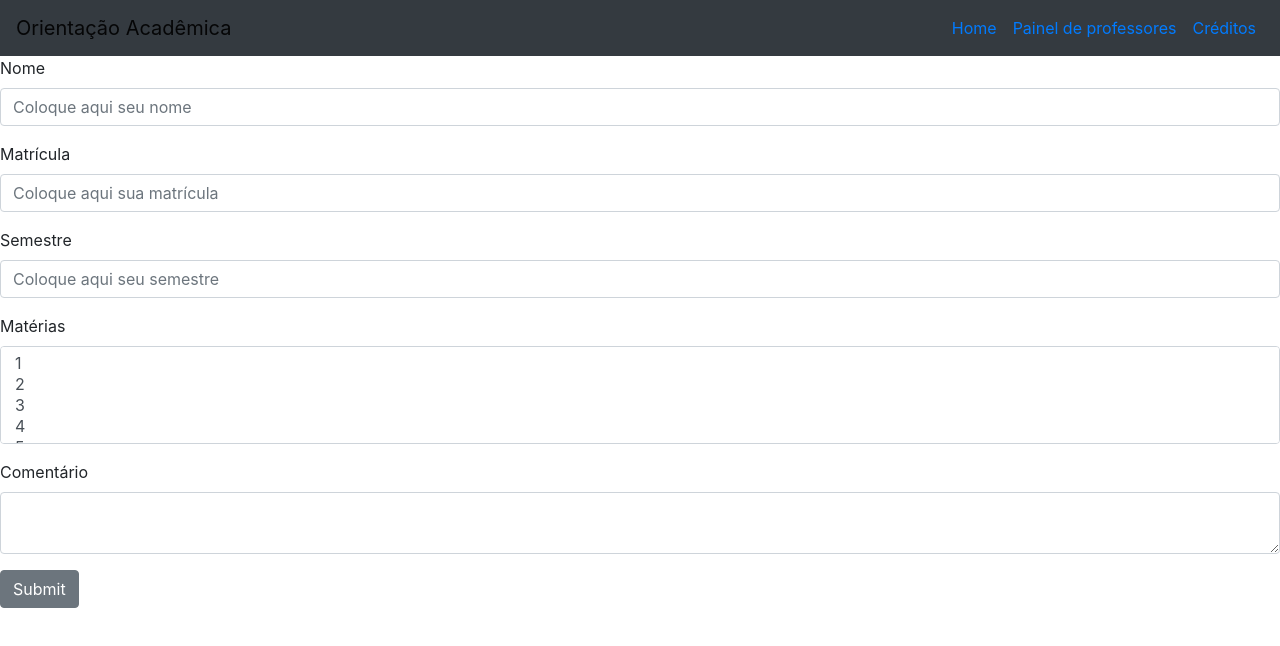
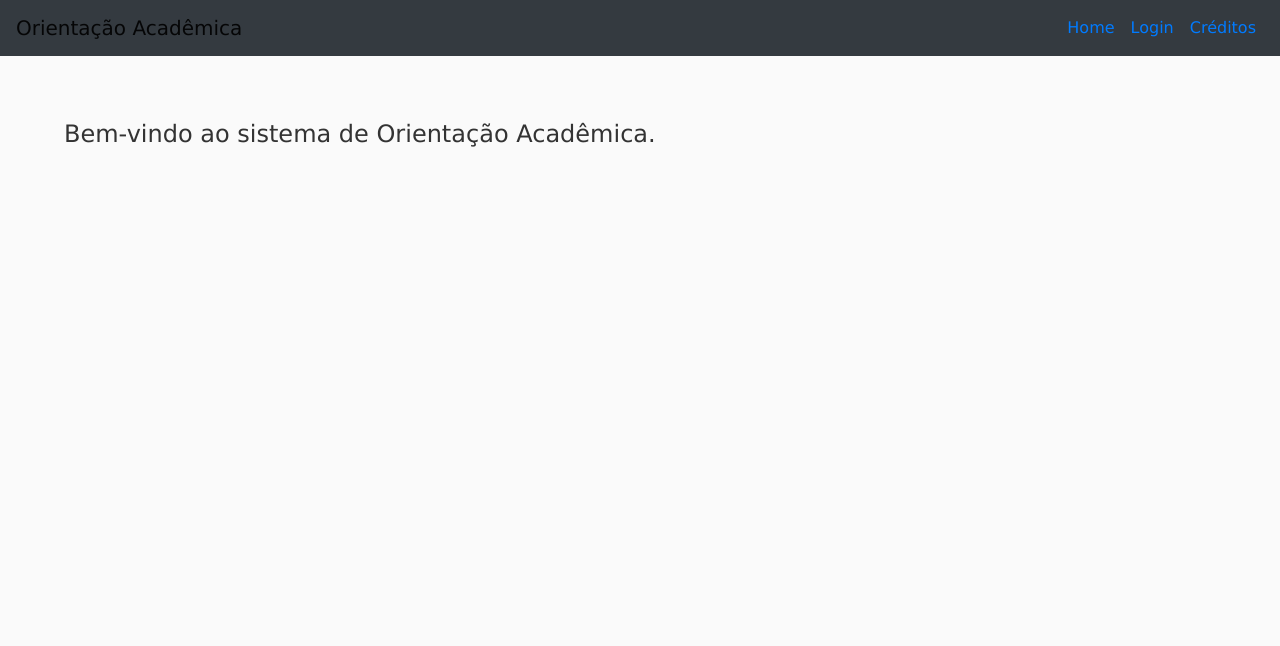
Before and after one commit to caiovinisl/orientacao-academica, a React (Create React App) app: page / in a window 1280 px wide. Shown: the top 646 px of the page. Built offline with nearby package versions, Linux system fonts and the light colour scheme.

Commit message:
ajustes no front

```diff
--- a/src/App.js
+++ b/src/App.js
@@ -35,8 +35,8 @@ function App() {
               </NavLink>
             </NavItem>
             <NavItem>
-              <NavLink href="/professores">
-                <Link to="/professores">Painel de professores</Link>
+              <NavLink href="/login">
+                <Link to="/login">Login</Link>
               </NavLink>
             </NavItem>
             <NavItem>
@@ -49,23 +49,33 @@ function App() {
 
       {/* A <Switch> looks through its children <Route>s and
           renders the first one that matches the current URL. */}
+        <div id="content">
           <Switch>
             <Route path="/creditos">
               <Creditos />
             </Route>
-        <Route path="/professores">
-          <Professor />
+            <Route path="/login">
+              <Login />
             </Route>
             <Route path="/">
               <Home />
             </Route>
           </Switch>
         </div>
+    </div>
   </Router>
   );
 }
 
 function Home() {
+  return (
+    <div className="App">
+      <h4>Bem-vindo ao sistema de Orientação Acadêmica.</h4>
+    </div>
+  );
+}
+
+function Aluno() {
   return (
     <div className="App">
       <Form>
@@ -101,10 +111,36 @@ function Home() {
   );
 }
 
+function Login() {
+  return (
+    <div className="Login">
+      <Router>
+        <div>
+          <Link to="/aluno">Aluno</Link>
+          <Link to="/professor">Professor</Link>
+
+          {/* A <Switch> looks through its children <Route>s and
+              renders the first one that matches the current URL. */}
+            <div id="content">
+              <Switch>
+                <Route path="/professor">
+                  <Professor />
+                </Route>
+                <Route path="/aluno">
+                  <Aluno />
+                </Route>
+              </Switch>
+            </div>
+        </div>
+      </Router>
+    </div>
+  );
+}
+
 function Professor() {
   return (
-    <div className="App">
-      <div className="Content">
+    <div className="Professor">
+        <h4>Solicitações</h4>
         <Table>
         <thead>
           <tr>
@@ -146,13 +182,12 @@ function Professor() {
           <Button>Submit</Button>
         </Form>
       </div>
-    </div>
   );
 }
 
 function Creditos() {
   return (
-    <div className="App">
+    <div className="Creditos">
     </div>
   );
 }
--- a/src/index.js
+++ b/src/index.js
@@ -3,6 +3,7 @@ import ReactDOM from 'react-dom';
 import App from './App';
 import * as serviceWorker from './serviceWorker';
 import 'bootstrap/dist/css/bootstrap.min.css';
+import './styles.css';
 
 ReactDOM.render(<App />, document.getElementById('root'));
 
--- a/src/styles.css
+++ b/src/styles.css
@@ -6,8 +6,12 @@
 }
 
 body {
-    font-family: 'Courier New', Courier, monospace;
+    font-family: Verdana, Geneva, Tahoma, sans-serif ;
     background: #fafafa;
     color: #333;
     text-align: justify;
 }
+
+#content {
+    margin: 5%;
+}
```
Lines whose indentation alone changed are shown as unchanged.
